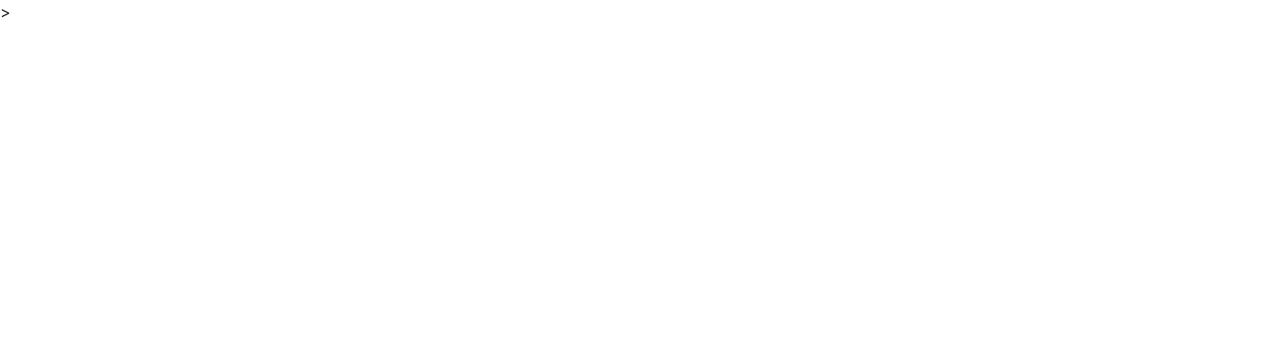
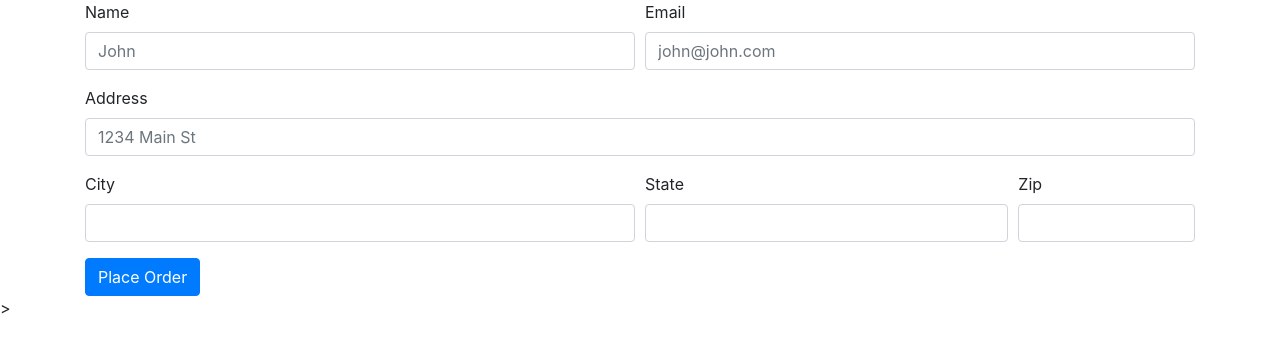
Before and after one commit to PRIXYY/E-commerce-site, a Django app: page /checkout/ in a window 1280 px wide. Before the commit the part shown is almost empty. Shown: the top 353 px of the page. Run offline with Django 5.2, Linux system fonts and the light colour scheme; some libraries are stand-ins or nearby versions.

Commit message:
Fifth Commit

```diff
--- a/ecomsite/shop/admin.py
+++ b/ecomsite/shop/admin.py
@@ -1,4 +1,5 @@
 from django.contrib import admin
-from .models import Products
+from .models import Products,Order
 # Register your models here.
 admin.site.register(Products)
+admin.site.register(Order)
--- a/ecomsite/shop/templates/shop/checkout.html
+++ b/ecomsite/shop/templates/shop/checkout.html
@@ -8,14 +8,53 @@
 </head>
 <body>
     <div class="container">
-        <div class="col-md-12">
-            <div class="row">
+        <div class="row">
+            <div class="col-md-12">
+
                 <ul class="list-group" id="item_list">
 
                 </ul>
 
             </div>
 
+        </div>
+        <div class="row">
+            <div class="col-md-12">
+                <form method="POST">
+                    {% csrf_token %}
+                    <div class="form-row">
+                      <div class="form-group col-md-6">
+                        <label for="inputEmail4">Name</label>
+                        <input id="name" name="name" type="text" class="form-control" id="inputEmail4" placeholder="John">
+                      </div>
+                      <div class="form-group col-md-6">
+                        <label for="inputPassword4">Email</label>
+                        <input id="email" name="email" type="text" class="form-control" id="inputPassword4" placeholder="john@john.com">
+                      </div>
+                    </div>
+                    <div class="form-group">
+                      <label for="inputAddress">Address</label>
+                      <input id="address" name="address" type="text" class="form-control" id="inputAddress" placeholder="1234 Main St">
+                    </div>
+                    <div class="form-row">
+                      <div class="form-group col-md-6">
+                        <label for="inputCity">City</label>
+                        <input id="city" name="city" type="text" class="form-control" id="inputCity">
+                      </div>
+                      <div class="form-group col-md-4">
+                        <label for="inputState">State</label>
+                        <input id="state" name="state" type="text" class="form-control" id="inputCity">
+                      </div>
+                      <div class="form-group col-md-2">
+                        <label for="inputZip">Zip</label>
+                        <input id="zipcode" id="zipcode" type="text" class="form-control" id="inputZip">
+                      </div>
+                    </div>
+
+                    <button type="submit" class="btn btn-primary">Place Order</button>
+                  </form>
+
+            </div>
         </div>
 
     </div>>
--- a/ecomsite/shop/views.py
+++ b/ecomsite/shop/views.py
@@ -1,5 +1,5 @@
 from django.shortcuts import render
-from .models import Products
+from .models import Products,Order
 from django.core.paginator import Paginator
 # Create your views here.
 
@@ -26,4 +26,14 @@ def detail(request,id):
 
 
 def checkout(request):
+    if request.method == "POST":
+        name = request.POST.get('name',"")
+        email = request.POST.get('email',"")
+        address = request.POST.get('address',"")
+        city = request.POST.get('city',"")
+        state = request.POST.get('state',"")
+        zipcode = request.POST.get('zipcode',"")
+
+        order = Order(name=name,email=email,address=address,city=city,state=state,zipcode=zipcode)
+        order.save()
     return render(request,'shop/checkout.html')
```
Also changed, not shown: ecomsite/shop/models.py (+9 -0 lines), ecomsite/db.sqlite3, ecomsite/shop/migrations/0002_order.py (added).
